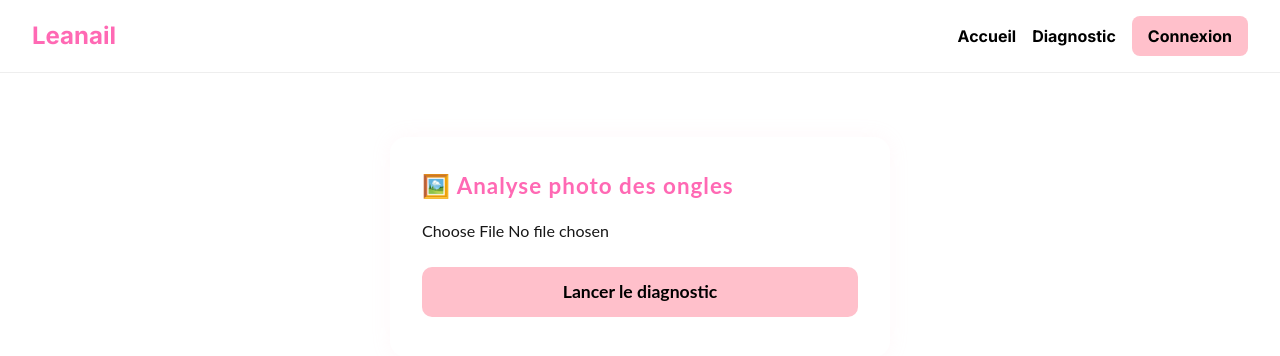
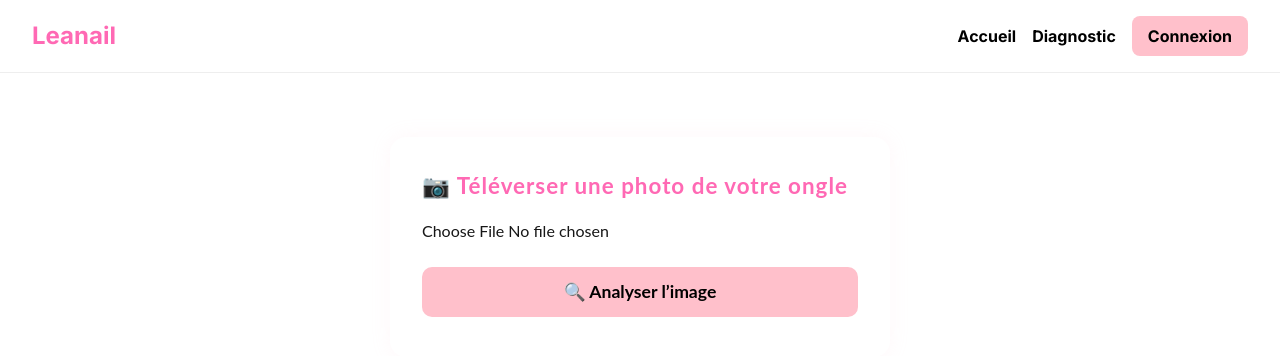
Before and after one commit to Nosiris90/assistant-beaute-ia-Leanail, a Next.js app: page /nail-detect in a window 1280 px wide. Shown: the top 356 px of the page. Built offline with nearby package versions, Linux system fonts and the light colour scheme; no server answers.

Commit message:
update-image-detection

```diff
--- /dev/null
+++ b/app/api/roboflow/route.ts
@@ -0,0 +1,84 @@
+// /app/api/roboflow/route.ts
+
+import { NextResponse } from 'next/server';
+import formidable from 'formidable';
+import fs from 'fs/promises';
+import path from 'path';
+
+export const config = {
+  api: {
+    bodyParser: false,
+  },
+};
+
+async function readFile(file: any) {
+  const data = await fs.readFile(file.filepath);
+  return data.toString('base64');
+}
+
+function generateSuggestions(predictions: any[]) {
+  if (!predictions || predictions.length === 0) return '🟢 Aucun problème détecté. Vos ongles semblent en bonne santé.';
+
+  return predictions.map(pred => {
+    const label = pred.class;
+    const confidence = (pred.confidence * 100).toFixed(1);
+    let translation = '';
+    let recommendation = '';
+
+    switch (label) {
+      case 'onychomycosis':
+        translation = "Mycose de l'ongle";
+        recommendation = "Utilisez un traitement antifongique comme notre Gel à l'arbre à thé et évitez l'humidité prolongée.";
+        break;
+      case 'nail_psoriasis':
+        translation = "Psoriasis de l'ongle";
+        recommendation = "Hydratez régulièrement vos ongles et consultez un dermatologue. Évitez les vernis irritants.";
+        break;
+      case 'normal':
+        translation = "Ongle sain";
+        recommendation = "Aucun problème visible. Continuez votre routine de soin habituelle avec notre huile nourrissante Leanail.";
+        break;
+      case 'hangnail':
+        translation = "Peau arrachée (envie)";
+        recommendation = "Utilisez une crème réparatrice pour cuticules et évitez de tirer la peau.";
+        break;
+      default:
+        translation = label;
+        recommendation = "Aucune recommandation spécifique disponible pour cette condition.";
+    }
+
+    return `🧠 Diagnostic : ${translation}\n🎯 Score de confiance : ${confidence}%\n💅 Recommandation : ${recommendation}`;
+  }).join('\n\n');
+}
+
+export async function POST(req: Request) {
+  try {
+    const formData = await new Promise((resolve, reject) => {
+      const form = formidable({ multiples: false });
+      form.parse(req as any, (err, fields, files) => {
+        if (err) reject(err);
+        else resolve({ fields, files });
+      });
+    });
+
+    const { files } = formData as any;
+    const imageFile = files.file;
+    const base64Image = await readFile(imageFile);
+
+    const ROBOFLOW_API_KEY = process.env.ROBOFLOW_API_KEY;
+    const MODEL_ID = process.env.ROBOFLOW_MODEL_ID;
+
+    const response = await fetch(`https://detect.roboflow.com/${MODEL_ID}?api_key=${ROBOFLOW_API_KEY}`, {
+      method: 'POST',
+      headers: { 'Content-Type': 'application/x-www-form-urlencoded' },
+      body: base64Image,
+    });
+
+    const data = await response.json();
+    const suggestions = generateSuggestions(data.predictions);
+
+    return NextResponse.json({ ...data, suggestions });
+  } catch (error: any) {
+    return NextResponse.json({ error: error.message || 'Erreur interne Roboflow' }, { status: 500 });
+  }
+}
--- a/app/nail-detect/page.tsx
+++ b/app/nail-detect/page.tsx
@@ -1,65 +1,75 @@
+// /app/nail-detect/page.tsx
+
 'use client';
 
 import { useState } from 'react';
 import styles from '../quiz/quiz.module.css';
 
 export default function NailDetectPage() {
-  const [image, setImage] = useState<string | null>(null);
+  const [file, setFile] = useState<File | null>(null);
   const [result, setResult] = useState<string | null>(null);
-  const [loading, setLoading] = useState(false);
+  const [imagePreview, setImagePreview] = useState<string | null>(null);
 
-  const handleImageChange = async (e: React.ChangeEvent<HTMLInputElement>) => {
-    const file = e.target.files?.[0];
+  const handleFileChange = (e: React.ChangeEvent<HTMLInputElement>) => {
+    const selectedFile = e.target.files?.[0] || null;
+    setFile(selectedFile);
+    if (selectedFile) {
+      setImagePreview(URL.createObjectURL(selectedFile));
+    }
+  };
+
+  const handleUpload = async () => {
     if (!file) return;
 
-    const reader = new FileReader();
-    reader.onloadend = () => {
-      setImage(reader.result as string);
-    };
-    reader.readAsDataURL(file);
-  };
+    const formData = new FormData();
+    formData.append('file', file);
 
-  const handleSubmit = async () => {
-    if (!image) return;
-    setLoading(true);
+    try {
+      const res = await fetch('/api/roboflow', {
+        method: 'POST',
+        body: formData,
+      });
 
-    const response = await fetch('/api/diagnostic', {
-      method: 'POST',
-      headers: { 'Content-Type': 'application/json' },
-      body: JSON.stringify({ image })
-    });
+      const data = await res.json();
 
-    const data = await response.json();
-    setResult(data.result || 'Aucune réponse');
-    setLoading(false);
+      if (data?.suggestions) {
+        setResult(data.suggestions);
+      } else {
+        setResult('❌ Aucun résultat reçu.');
+      }
+    } catch (error) {
+      setResult('❌ Une erreur est survenue lors de l’analyse.');
+    }
   };
 
   return (
     <div className={styles.container}>
       <div className={styles.uploadBox}>
-        <h2 className={styles.title}>🖼️ Analyse photo des ongles</h2>
+        <h2 className={styles.title}>📷 Téléverser une photo de votre ongle</h2>
         <input
           type="file"
           accept="image/*"
-          onChange={handleImageChange}
+          onChange={handleFileChange}
           className={styles.fileInput}
         />
-        {image && <img src={image} alt="Aperçu" className={styles.previewImage} />}
-        <button
-          className={styles.button}
-          onClick={handleSubmit}
-          disabled={!image || loading}
-        >
-          {loading ? 'Analyse en cours...' : 'Lancer le diagnostic'}
+
+        {imagePreview && (
+          <img
+            src={imagePreview}
+            alt="Aperçu de l’image"
+            style={{ maxWidth: '100%', marginTop: '1rem', borderRadius: '12px' }}
+          />
+        )}
+
+        <button onClick={handleUpload} className={styles.button}>
+          🔍 Analyser l’image
         </button>
       </div>
+
       {result && (
         <div className={styles.resultBox}>
-          <h2 className={styles.title}>🎯 Résultat IA</h2>
+          <h3 className={styles.title}>🩺 Résultat du diagnostic</h3>
           <pre>{result}</pre>
-          <button className={styles.button} onClick={() => { setImage(null); setResult(null); }}>
-            Recommencer
-          </button>
         </div>
       )}
     </div>
```
